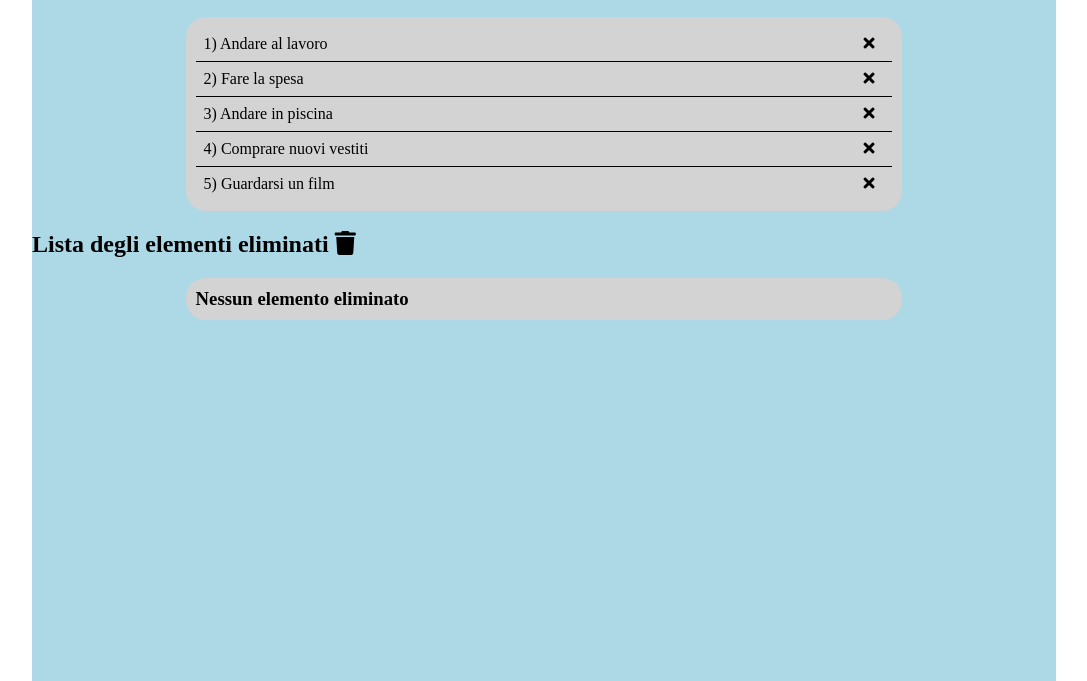
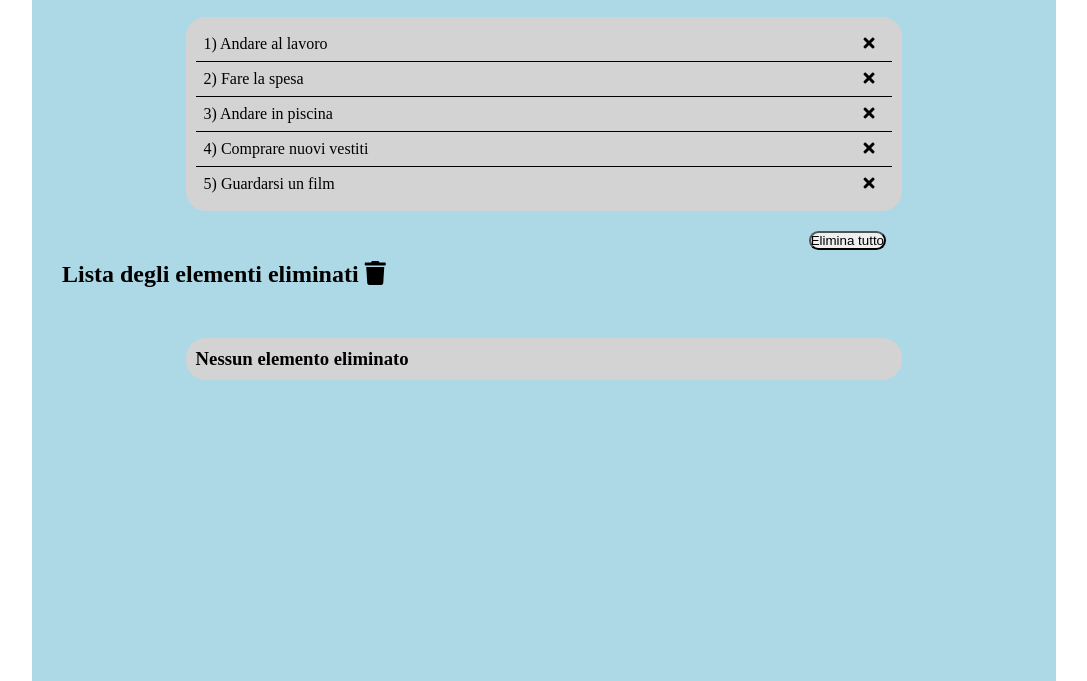
Before and after one commit to federico-chiello/vue-todolist, a plain HTML site: page index.html in a window 1280 px wide. Shown: the part 119-800 px from the top of the page, without its empty margins (96-1183 px from the left). Drawn offline with nearby package versions, Linux system fonts and the light colour scheme.

Commit message:
metodo eliminaTutto(index)

```diff
--- a/css/style.css
+++ b/css/style.css
@@ -34,7 +34,8 @@
 }
 
 .input-dati input,
-.input-dati button {
+.input-dati button,
+button {
   border-radius: 20px;
   outline: none;
 }
@@ -72,6 +73,12 @@
   border-bottom: none;
 }
 
-.lista h2 {
-  padding: 20px;
+.tasto button {
+  float: right;
+  margin-right: 170px;
 }
+
+.elementi-eliminati {
+  padding: 30px;
+
+}
--- a/index.html
+++ b/index.html
@@ -27,9 +27,14 @@
       </ul>
       <h2 v-else>La lista è vuota</h2>
     </div>
+    <div class="tasto">
+      <button type="button" name="button" @click="eliminaTutto(index)">Elimina tutto</button>
+    </div>
     <!-- / lista degli elementi -->
     <!-- Lista degli elementi eliminati -->
-    <h2>Lista degli elementi eliminati <i class="fas fa-trash" @click="cancellaTutto()"></i></h2>
+    <div class="elementi-eliminati">
+      <h2>Lista degli elementi eliminati <i class="fas fa-trash" @click="cancellaTutto()"></i></h2>
+    </div>
     <div class="lista">
       <ul v-if="impegniEliminati.length > 0">
         <li class="elemento-lista" v-for="(impegno, index) in impegniEliminati"> {{ index + 1 + ') ' + impegno }}
--- a/js/script.js
+++ b/js/script.js
@@ -25,6 +25,10 @@ var app = new Vue({
       // console.log(this.impegniEliminati);
       this.impegni.splice(index, 1);
     },
+    eliminaTutto(index){
+      this.impegniEliminati.push(this.impegni[index]);
+      this.impegni.splice(index, 0);
+    },
     ripristinaImpegno(index){
       this.impegni.push(this.impegniEliminati[index]);
       this.impegniEliminati.splice(index, 1);
@@ -37,3 +41,12 @@ var app = new Vue({
     }
   }
 });
+
+// Implementazioni
+// (1) inserire il nuovo todo;
+// (2) modificare un todo;
+// (3) spostare il todo nel cestino;
+// (4) pulsante per spostare tutti i todo nel cestino;
+// (5) ripristinare dal cestino un todo;
+// (6) eliminare definitivamente un todo dal cestino;
+// (7) pulsante per eliminare tutti i todo del cestino.
```
